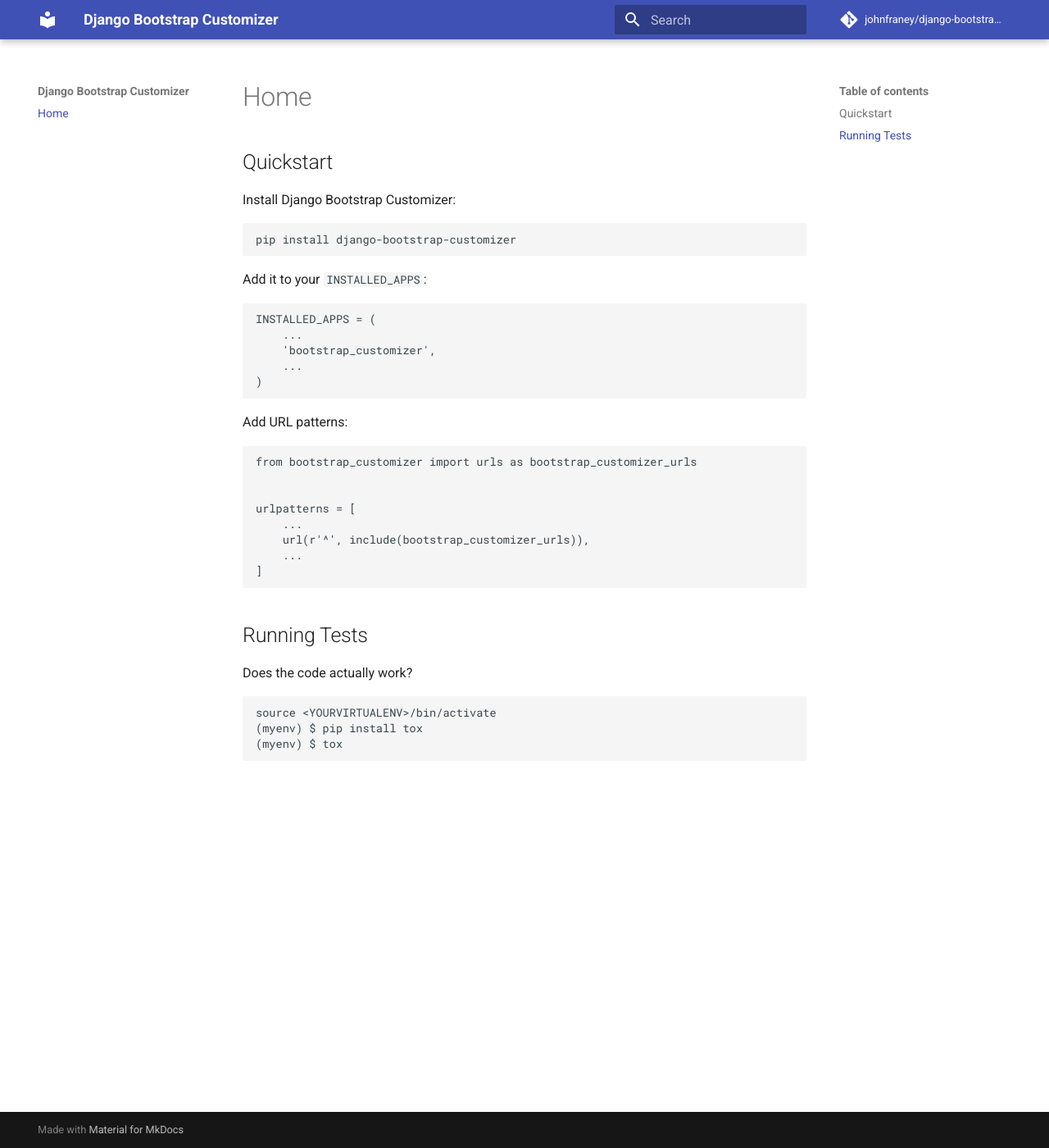
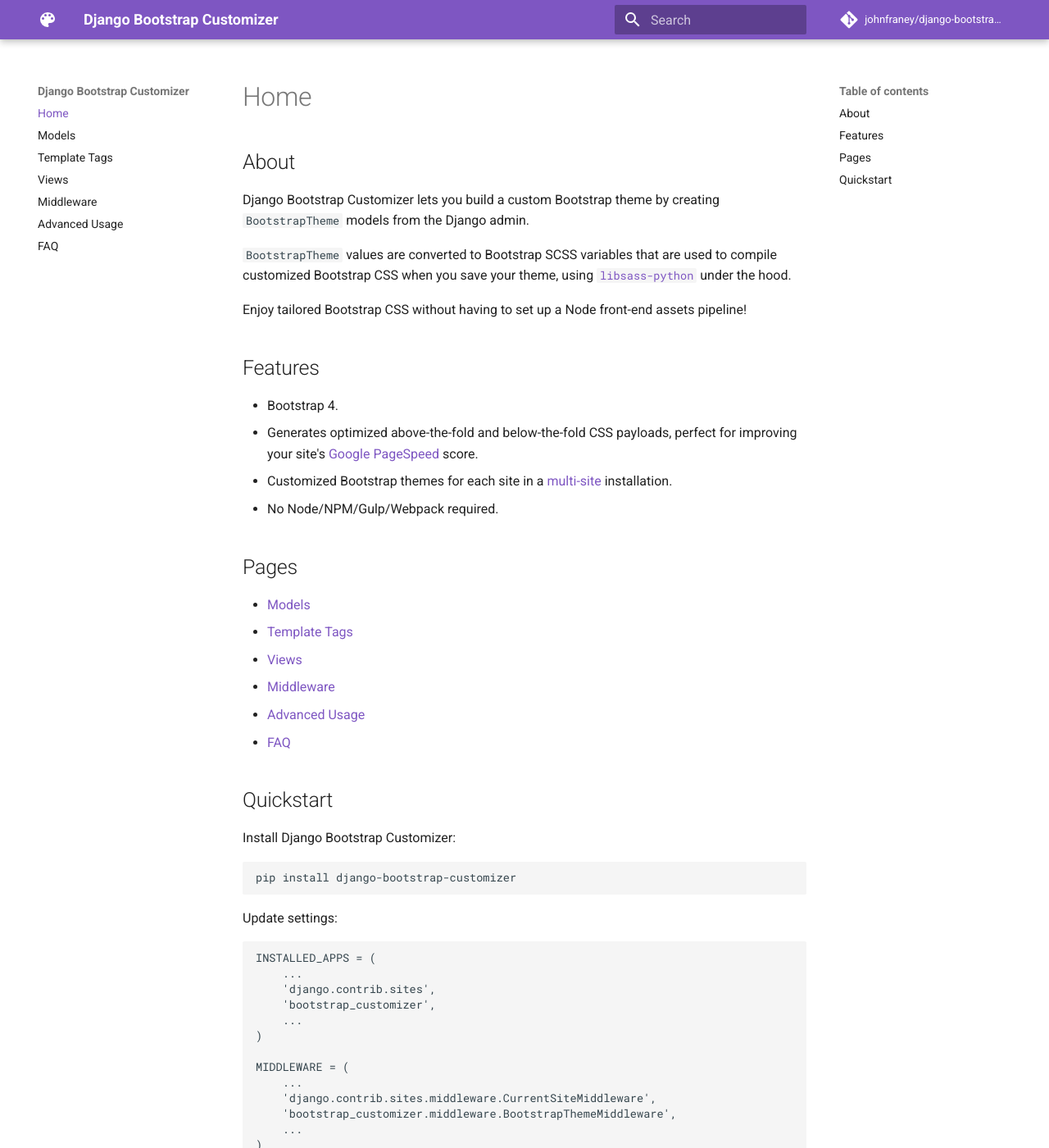
Before and after one commit to johnfraney/django-bootstrap-customizer, an MkDocs documentation site: the page built from docs/index.md, in a window 1280 px wide and 1400 px high. Shown: the whole window at 82% size. Built offline with MkDocs 1.6.1 and Material for MkDocs 9.7.7, drawn with Linux system fonts in a browser that asks for light colours; comment, search, counter and statistics services are not loaded; some of the changed text lies outside the part shown.

Commit message:
Add docs

````diff
--- /dev/null
+++ b/docs/advanced_usage.md
@@ -0,0 +1,80 @@
+# Advanced Usage
+
+**Note**: For basic usage, see the [Quickstart section of the Home page](index.md#quickstart).
+
+## Introduction
+
+Django Bootstrap Customizer was built to make it easy to compile and serve Bootstrap CSS in Django, and to facilitate serving that CSS efficiently.
+
+This page will show you how to use features of Django and Django Bootstrap Customizer to optimize your CSS delivery, using strategies from [Google's PageSpeed Tools Insights](https://developers.google.com/speed/docs/insights/OptimizeCSSDelivery).
+
+
+## Above-the-fold/Critical CSS
+
+Critical, above-the-fold CSS is stored in a `BootstrapTheme`'s `css_above_the_fold` field.
+
+To improve load times and reduce database usage, the above-the-fold CSS should be inlined and placed in a [`cache` template tag](https://docs.djangoproject.com/en/dev/topics/cache/#template-fragment-caching).
+
+First, install the Django Bootstrap Customizer `BootstrapThemeMiddleware` middleware, after Django's `CurrentSiteMiddleware`:
+
+```python
+
+MIDDLEWARE = [
+    ...
+    'django.contrib.sites.middleware.CurrentSiteMiddleware',
+    'bootstrap_customizer.middleware.BootstrapThemeMiddleware',
+    ...
+]
+```
+
+This middleware adds a `request.bootstrap_theme` attribute containing the current site's `BootstrapTheme`. We can use this to refresh the following cached template fragment so that we always see the most up-to-date version of our Bootstrap themes.
+
+```html
+{% load bootstrap_customizer cache %}
+
+<head>
+  {% cache 600 css-above-the-fold request.site request.bootstrap_theme.updated %}
+    <style lang="css">{% bootstrap_theme_css_above_the_fold %}</style>
+  {% endcache %}
+</head>
+```
+
+Let's look at the argments to the cache tag:
+
+| Argument                          | Description                                                                             |
+| --------------------------------- | ----------------------------------------------------------------------------------------|
+| `600`                             | Timeout. The cache fragment will time out after 10 minutes                              |
+| `css-above-the-fold`              | Cache fragment name, in `kebab-case` to distinguish it from a template context variable |
+| `request.site`                    | Make fragment unique for each site                                                      |
+| `request.bootstrap_theme.updated` | Make fragment unique for each version of a `BootstrapTheme`                             |
+
+
+## Below-the-fold/Deferred CSS
+
+Non-critical, below-the-fold CSS is stored in a `BootstrapTheme`'s `css_below_the_fold` field and served via `bootstrap_customizer.views.CSSBelowTheFoldView`, which leverages [view caching](https://docs.djangoproject.com/en/dev/topics/cache/#the-per-view-cache).
+
+Google [recommends](https://developers.google.com/speed/docs/insights/OptimizeCSSDelivery#recommendations) using JavaScript to load below-the-fold CSS after the DOM has finished loading (i.e., after the `load` event has fired). This speed up page loads because "styles are applied to the page once it finishes loading, without blocking the initial render of the critical content."
+
+Here's how to defer loading of below-the-fold CSS:
+
+```html
+<body>
+  <!-- Adapted from https://developers.google.com/speed/docs/insights/OptimizeCSSDelivery -->
+  <noscript id="deferred-styles">
+    <link rel="stylesheet" type="text/css" href="{% bootstrap_theme_css_below_the_fold_url %}">
+  </noscript>
+  <script>
+    var loadDeferredStyles = function() {
+      var addStylesNode = document.getElementById("deferred-styles");
+      var replacement = document.createElement("div");
+      replacement.innerHTML = addStylesNode.textContent;
+      document.body.appendChild(replacement)
+      addStylesNode.parentElement.removeChild(addStylesNode);
+    };
+    var raf = requestAnimationFrame || mozRequestAnimationFrame ||
+        webkitRequestAnimationFrame || msRequestAnimationFrame;
+    if (raf) raf(function() { window.setTimeout(loadDeferredStyles, 0); });
+    else window.addEventListener('load', loadDeferredStyles);
+  </script>
+</body>
+```
--- /dev/null
+++ b/docs/faq.md
@@ -0,0 +1,11 @@
+# FAQ
+
+## Why is saving a `BootstrapTheme` so slow?
+
+Short answer: it is difficult to add vendor-specific CSS property prefixes without using Node.
+
+Bootstrap uses vendor-specific prefixes to add support for modern CSS features in a wider variety of browsers. Flexbox requires vendor-specific prefixes for IE10, for example. The Bootstrap SCSS code does not include any vendor-specific prefixes because they are added after-the-fact with an [`autoprefixer`](https://github.com/postcss/autoprefixer/) Node command. Because this plugin uses Python to compile SCSS into CSS, the compiled CSS doesn't include vendor-specific prefixes.
+
+My solution was to use [`cssutils`](https://pythonhosted.org/cssutils/index.html) to parse Bootstrap's compiled CSS and extract only those CSS properties that used vendor-specific prefixes, then, using `cssutils` again, splice these properties into the `libsass`-compiled CSS. This process takes around 5 seconds on my AMD Ryzen 5 1600.
+
+If you can think of a faster way to accomplish this, please [open an issue](https://github.com/johnfraney/django-bootstrap-customizer/issues/new) and let me know!
--- a/docs/index.md
+++ b/docs/index.md
@@ -1,3 +1,30 @@
+## About
+
+Django Bootstrap Customizer lets you build a custom Bootstrap theme by creating `BootstrapTheme` models from the Django admin.
+
+`BootstrapTheme` values are converted to Bootstrap SCSS variables that are used to compile customized Bootstrap CSS when you save your theme, using [`libsass-python`](https://github.com/sass/libsass-python) under the hood.
+
+Enjoy tailored Bootstrap CSS without having to set up a Node front-end assets pipeline!
+
+
+## Features
+
+* Bootstrap 4.
+* Generates optimized above-the-fold and below-the-fold CSS payloads, perfect for improving your site's [Google PageSpeed](https://developers.google.com/speed/pagespeed/insights/) score.
+* Customized Bootstrap themes for each site in a [multi-site](https://docs.djangoproject.com/en/dev/ref/contrib/sites/#module-django.contrib.sites) installation.
+* No Node/NPM/Gulp/Webpack required.
+
+
+## Pages
+
+- [Models](models.md)
+- [Template Tags](template_tags.md)
+- [Views](views.md)
+- [Middleware](middleware.md)
+- [Advanced Usage](advanced_usage.md)
+- [FAQ](faq.md)
+
+
 ## Quickstart
 
 Install Django Bootstrap Customizer:
@@ -6,14 +33,30 @@
 pip install django-bootstrap-customizer
 ```
 
-Add it to your `INSTALLED_APPS`:
+Update settings:
 
 ```python
 INSTALLED_APPS = (
     ...
+    'django.contrib.sites',
     'bootstrap_customizer',
     ...
 )
+
+MIDDLEWARE = (
+    ...
+    'django.contrib.sites.middleware.CurrentSiteMiddleware',
+    'bootstrap_customizer.middleware.BootstrapThemeMiddleware',
+    ...
+)
+
+SITE_ID = 1
+```
+
+Run migrations:
+
+```bash
+./manage.py migrate bootstrap_customizer
 ```
 
 Add URL patterns:
@@ -24,17 +67,27 @@
 
 urlpatterns = [
     ...
-    url(r'^', include(bootstrap_customizer_urls)),
+    path('bootstrap_customizer/', include(bootstrap_customizer_urls)),
     ...
 ]
 ```
 
-## Running Tests
+Create a [`BootstrapTheme`](models.md#bootstraptheme) and [`SiteBootstrapTheme`](models.md#sitebootstraptheme) from the Django admin.
 
-Does the code actually work?
+Add above-the-fold and below-the-fold CSS to your template:
 
-```bash
-source <YOURVIRTUALENV>/bin/activate
-(myenv) $ pip install tox
-(myenv) $ tox
+```html
+{% load bootstrap_customizer %}<!doctype html>
+<html lang="en">
+<head>
+  <meta charset="UTF-8">
+  <meta name="viewport" content="width=device-width, initial-scale=1, shrink-to-fit=no">
+  <!-- Your head content -->
+  <style lang="css">{% bootstrap_theme_css_above_the_fold %}</style>
+</head>
+<body>
+  <!-- Your body content -->
+  <link rel="stylesheet" type="text/css" href="{% bootstrap_theme_css_below_the_fold_url %}">
+</body>
+</html>
 ```
--- /dev/null
+++ b/docs/middleware.md
@@ -0,0 +1,11 @@
+# Middleware
+
+## `BootstrapThemeMiddleware`
+
+`bootstrap_customizer.middleware.BootstrapThemeMiddleware`
+
+Uses the current [`Site`](https://docs.djangoproject.com/en/dev/ref/contrib/sites/#django.contrib.sites.models.Site) and [`SiteBootstrapTheme`](models.md#sitebootstraptheme) to add the current site's [`BootstrapTheme`](models.md#bootstraptheme) to the request.
+
+Attributes:
+
+- `request.bootstrap_theme` - `BootstrapTheme` instance for the current site
--- /dev/null
+++ b/docs/models.md
@@ -0,0 +1,90 @@
+# Models
+
+## `BootstrapTheme`
+
+`bootstrap_customizer.models.BootstrapTheme`
+
+This model stores Bootstrap variables and populates two fields with CSS chunks on `save()`: `css_above_the_fold` and `css_below_the_fold`.
+
+**Note**: This model intentionally does not contain a field for every Bootstrap SCSS variable. It is meant to handle important Bootstrap SCSS variables to create a unique look & feel without overwhelming admins with choice.
+
+
+### Bootstrap Fields
+
+These fields correspond with [Bootstrap SCSS variables](https://github.com/twbs/bootstrap/blob/v4-dev/scss/_variables.scss). Whereas Django uses `snake_case` for variables, Bootstrap's SCSS variables use `$kebab-case`. (Should we call that expensive kebab case?).
+
+The `enable_rounded` field, for example, corresponds with the Bootstrap `$enable-rounded` SCSS variable.
+
+
+#### Palette Fields
+
+These fields use the `RGBColorField` field from [`django-colorful`](https://github.com/charettes/django-colorful).
+
+- primary
+- secondary
+- success
+- info
+- warning
+- danger
+- white
+- black
+- light
+- dark
+- component_active_color
+- component_active_bg
+
+
+#### Option Fields
+
+These fields use a `BooleanField`.
+
+- enable_rounded
+- enable_shadows
+- enable_gradients
+
+
+#### Typography Fields
+
+These fields use a `CharField` unless otherwise noted.
+
+- font_family_base
+- font_size_base
+- line_height_base
+- body_bg (`RGBColorField`)
+- body_color (`RGBColorField`)
+
+
+#### Headings Fields
+
+These fields use a `CharField`
+
+- headings_font_family
+- headings_font_weight
+- headings_line_height
+
+
+### Non-Bootstrap Fields
+
+#### CSS Storage Fields
+
+These fields use a `TextField`
+
+- css_above_the_fold
+- css_below_the_fold
+
+
+#### Utility Fields
+
+- updated (`DateTimeField`)
+
+
+## `SiteBootstrapTheme`
+
+`bootstrap_customizer.models.SiteBootstrapTheme`
+
+This model associates a `BootstrapTheme` with a specific [`Site`](https://docs.djangoproject.com/en/2.1/ref/contrib/sites/#django.contrib.sites.models.Site). An instance of this model is used by this package's [Views][views.md] and [Middleware][middleware.md].
+
+### Fields
+
+- bootstrap_theme (`ForeignKey(BootstrapTheme)`)
+- site (`ForeignKey(Site)`)
--- /dev/null
+++ b/docs/template_tags.md
@@ -0,0 +1,39 @@
+# Template Tags
+
+The template tags in the library help get your customized Bootstrap CSS into your templates.
+
+To use these template tags, be sure to load the `bootstrap_customizer` template tag library:
+
+```html
+{% load bootstrap_customizer %}
+```
+
+## `bootstrap_theme_css_above_the_fold`
+
+Outputs the CSS from the current site's `BootstrapTheme.css_above_the_fold` field as a string.
+
+### Usage
+
+```html
+<style lang="css">{% bootstrap_theme_css_above_the_fold %}</style>
+```
+
+## `bootstrap_theme_css_below_the_fold`
+
+Outputs the CSS from the current site's `BootstrapTheme.css_below_the_fold` field as a string.
+
+### Usage
+
+```html
+<style lang="css">{% bootstrap_theme_css_below_the_fold %}</style>
+```
+
+## `bootstrap_theme_css_below_the_fold_url`
+
+Outputs a URL to [`CSSBelowTheFoldView`](views.md#cssbelowthefoldview), using a hash from the current site's [`BootstrapTheme`](models.md#bootstraptheme).
+
+### Usage
+
+```html
+<link rel="stylesheet" href="{% bootstrap_theme_css_below_the_fold_url %}">
+```
--- /dev/null
+++ b/docs/views.md
@@ -0,0 +1,13 @@
+# Views
+
+## `CSSBelowTheFoldView`
+
+`bootstrap_customizer.views.CSSBelowTheFoldView`
+
+This view returns a CSS response containing the contents of the current site's `BootstrapTheme.css_below_the_fold`.
+
+The view has a required `hash` keyword argument to uniquely identify it per-theme, obtained using `BootstrapTheme.get_hash()`. This allows the view to bust its cache when requesting the below-the-fold CSS for a different site, for instance.
+
+The view is cached for `CACHE_MIDDLEWARE_SECONDS` seconds.
+
+This view is most often referenced using the [`bootstrap_theme_css_below_the_fold_url` template tag](template_tags.md#bootstrap_theme_css_below_the_fold_url)
--- a/mkdocs.yml
+++ b/mkdocs.yml
@@ -1,7 +1,23 @@
 site_name: 'Django Bootstrap Customizer'
 repo_name: 'johnfraney/django-bootstrap-customizer'
 repo_url: 'https://github.com/johnfraney/django-bootstrap-customizer'
+nav:
+  - Home: index.md
+  - Models: models.md
+  - Template Tags: template_tags.md
+  - Views: views.md
+  - Middleware: middleware.md
+  - Advanced Usage: advanced_usage.md
+  - FAQ: faq.md
 theme:
   name: 'material'
+  logo:
+    icon: 'palette'
+  palette:
+    primary: 'deep purple'
+    accent: 'indigo'
+  google_analytics:
+    - 'UA-125394319-2'
+    - 'auto'
 
 dev_addr: '127.0.0.1:8008'
````
Also changed, not shown: README.md (+17 -7 lines).
